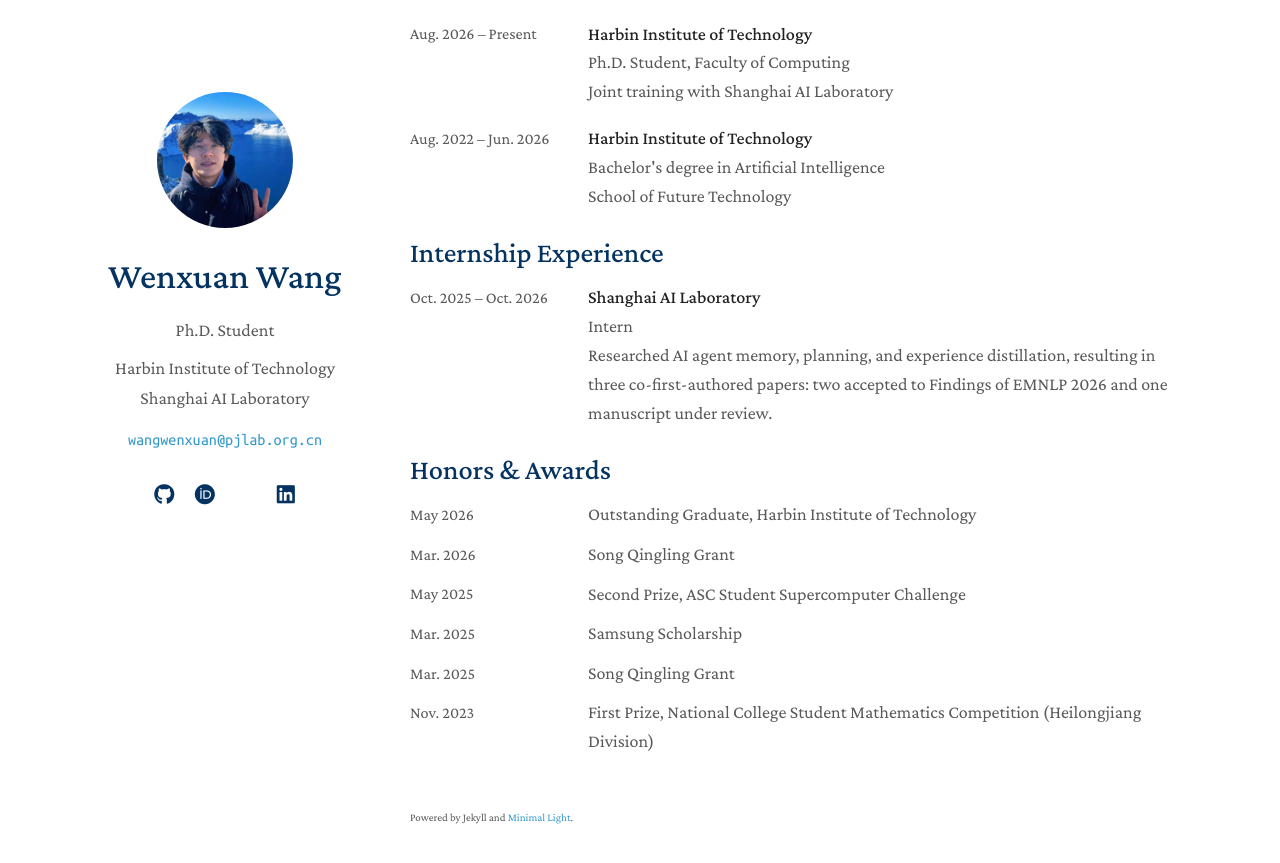
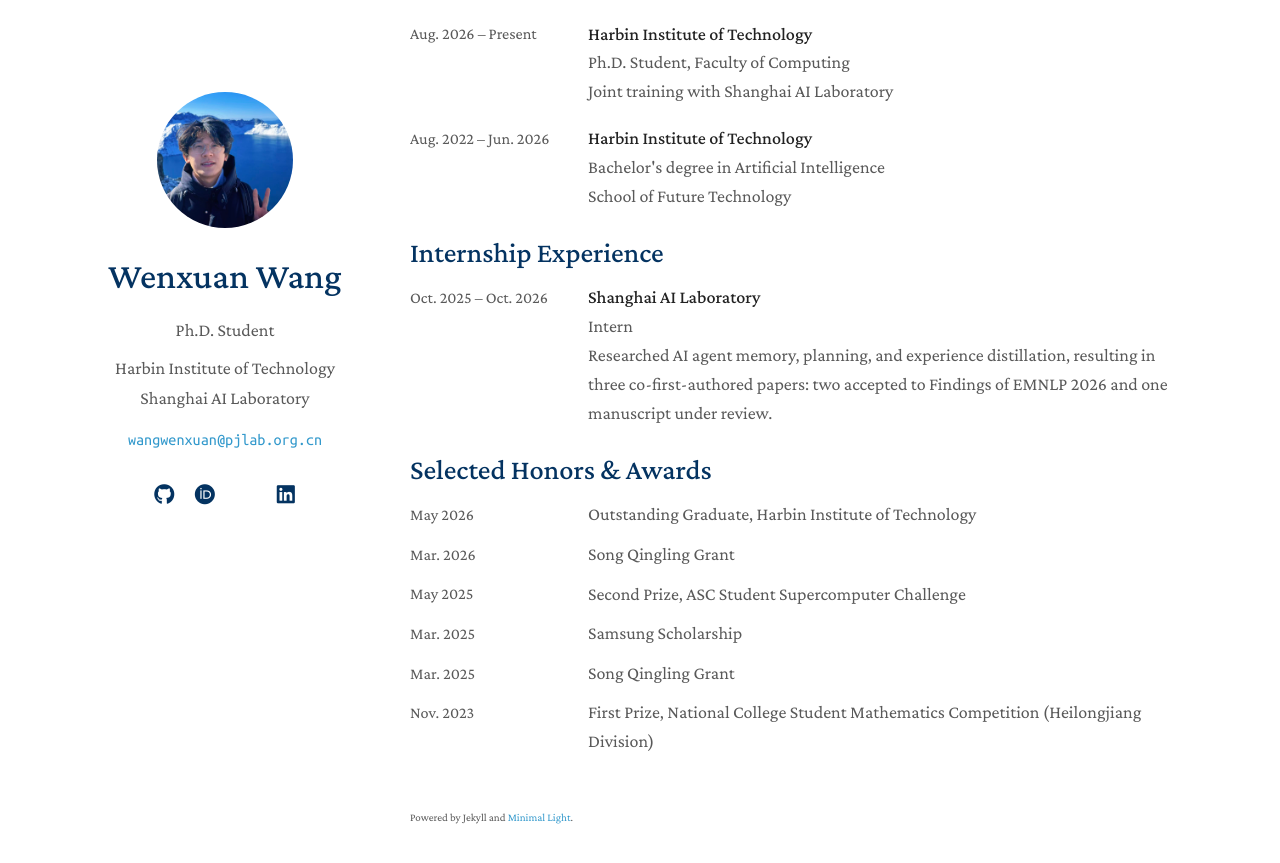
Before and after one commit to Yummytanmo/Yummytanmo.github.io, a Jekyll site: the page built from index.md, in a window 1280 px wide and 900 px high, scrolled down 1780 px. Shown: the top 863 px of the window. Built offline with Jekyll 4.4.1, drawn with Linux system fonts in a browser that asks for light colours; a style sheet for code colours, icons or effects is not loaded; our own code applies the rules of GitHub Pages for plain Markdown files.

Commit message:
Use Selected Honors and Awards heading

```diff
--- a/cv/Wenxuan_Wang_CV.yaml
+++ b/cv/Wenxuan_Wang_CV.yaml
@@ -96,7 +96,7 @@ cv:
         end_date: 2026-10
         highlights:
           - 'Researched AI agent memory, planning, and experience distillation, resulting in **three co-first-authored papers**: two accepted to Findings of EMNLP 2026 and one manuscript under review.'
-    Honors & Awards:
+    Selected Honors & Awards:
       - name: Outstanding Graduate, Harbin Institute of Technology
         date: 2026-05
       - name: Song Qingling Grant
--- a/index.md
+++ b/index.md
@@ -60,7 +60,7 @@ An autonomous social media agent system for exploring agent autonomy and influen
   </li>
 </ul>
 
-## Honors & Awards
+## Selected Honors & Awards
 
 <ul class="dated-list awards-list">
   <li><span class="entry-date">May 2026</span><div>Outstanding Graduate, Harbin Institute of Technology</div></li>
```
Also changed, not shown: 1 other file.
